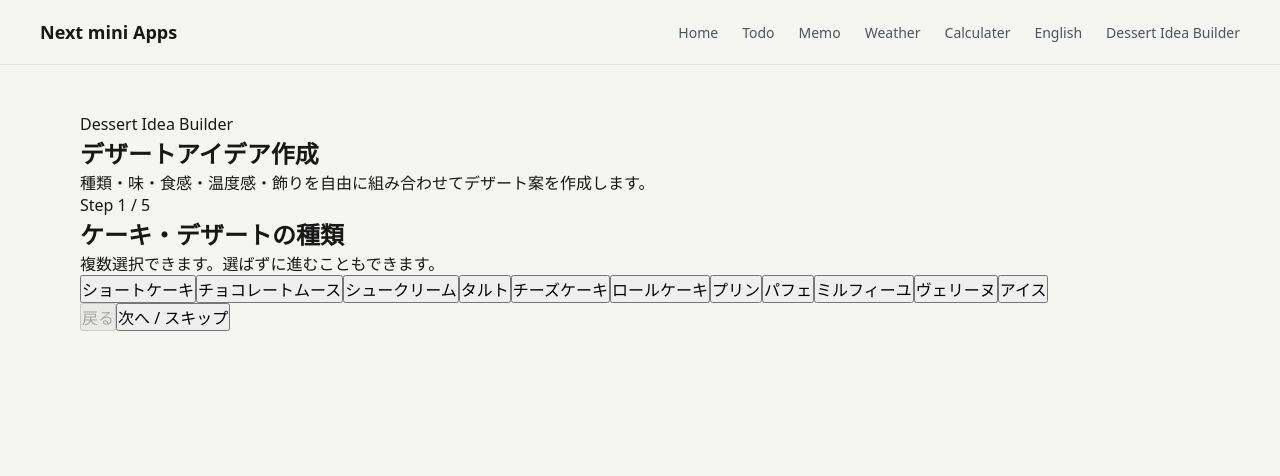
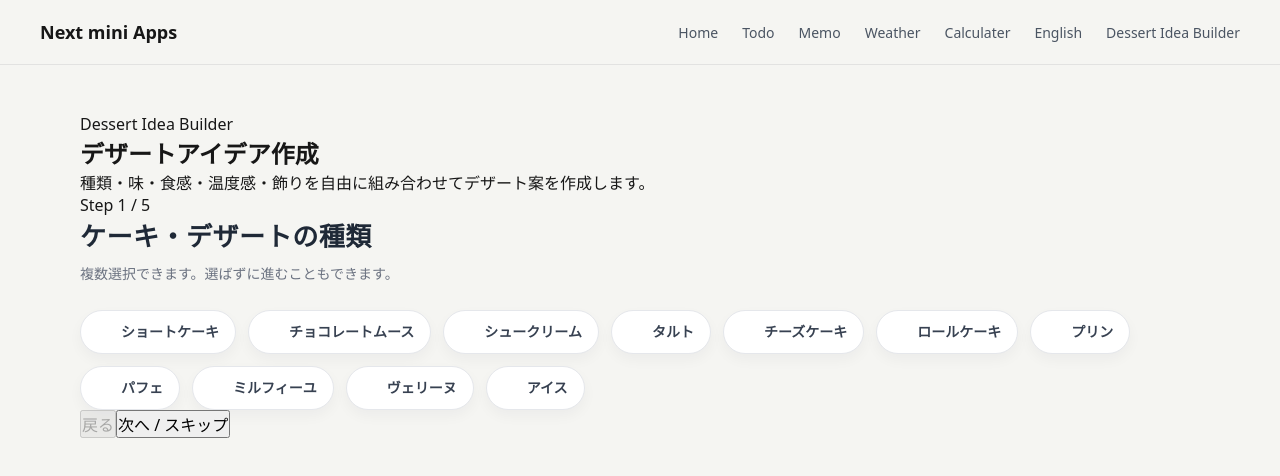
Before and after one commit to usamiyouhei/mini_apps_collection, a Next.js app: page /dessert-idea-builder in a window 1280 px wide. Shown: the top 476 px of the page. Built offline with nearby package versions, Linux system fonts and the light colour scheme.

Commit message:
update optionStep scss

```diff
--- a/src/components/dessert-builder/OptionStep.module.scss
+++ b/src/components/dessert-builder/OptionStep.module.scss
@@ -0,0 +1,100 @@
+.step {
+  width: 100%;
+}
+
+.header {
+  margin-bottom: 24px;
+}
+
+.title {
+  margin: 0 0 8px;
+  color: #1f2937;
+  font-size: 26px;
+  font-weight: 700;
+  letter-spacing: 0.02em;
+}
+
+.description {
+  margin: 0;
+  color: #6b7280;
+  font-size: 14px;
+  line-height: 1.7;
+}
+
+.optionList {
+  display: flex;
+  flex-wrap: wrap;
+  gap: 12px;
+}
+
+.optionButton {
+  display: inline-flex;
+  align-items: center;
+  gap: 8px;
+  min-height: 44px;
+  border: 1px solid #e5e7eb;
+  border-radius: 999px;
+  padding: 10px 16px;
+  background: #fff;
+  color: #374151;
+  font-size: 14px;
+  font-weight: 600;
+  line-height: 1;
+  cursor: pointer;
+  box-shadow: 0 6px 14px rgba(15, 23, 42, 0.04);
+
+  transition:
+    border-color 0.2s ease,
+    background-color 0.2s ease,
+    color 0.2s ease,
+    transform 0.2s ease,
+    box-shadow 0.2s ease;
+
+  &:hover {
+    border-color: #c9a227;
+    background: #fffbeb;
+    color: #92400e;
+    transform: translateY(-1px);
+    box-shadow: 0 10px 22px rgba(15, 23, 42, 0.08);
+  }
+
+  &:focus-visible {
+    outline: 3px solid rgba(201, 162, 39, 0.25);
+    outline-offset: 3px;
+  }
+}
+
+.selected {
+  border-color: #c9a227;
+  background: #c9a227;
+  color: #fff;
+  box-shadow: 0 10px 24px rgba(201, 162, 39, 0.28);
+
+  &:hover {
+    background: #b8921f;
+    color: #fff;
+  }
+}
+
+.check {
+  display: inline-grid;
+  place-items: center;
+  width: 16px;
+  height: 16px;
+  font-size: 12px;
+  font-weight: 800;
+}
+
+@media (max-width: 640px) {
+  .title {
+    font-size: 22px;
+  }
+  .optionList {
+    gap: 10px;
+  }
+  .optionButton {
+    min-height: 42px;
+    padding: 9px 14px;
+    font-size: 13px;
+  }
+}
--- a/src/components/dessert-builder/OptionStep.tsx
+++ b/src/components/dessert-builder/OptionStep.tsx
@@ -18,9 +18,10 @@ export default function OptionStep({
 }: OptionStepProps) {
   return (
     <section className={styles.step}>
-      <h2 className={styles.title}>{title}</h2>
-
-      <p className={styles.description}>{description}</p>
+      <div className={styles.header}>
+        <h2 className={styles.title}>{title}</h2>
+        <p className={styles.description}>{description}</p>
+      </div>
 
       <div className={styles.optionList}>
         {options.map((option) => {
```
